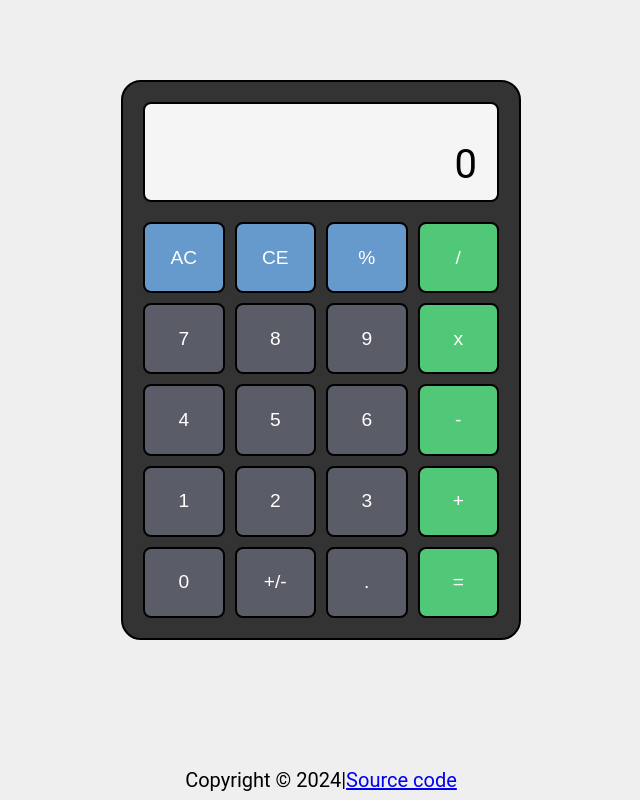
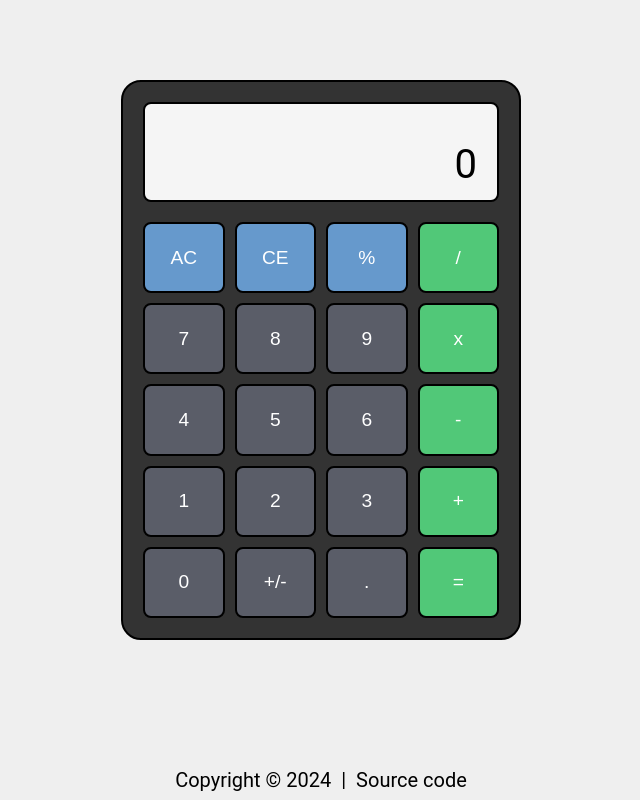
Before and after one commit to MaxDaniliuk/calculator, a plain HTML site: page index.html in a window 1280 px wide. Shown: the whole page, without its empty margins (319-959 px from the left). Drawn offline with Linux system fonts and the light colour scheme.

Commit message:
Apply css to the added link

```diff
--- a/style.css
+++ b/style.css
@@ -145,10 +145,20 @@ body {
 
 .footer {
     font-size: 20px;
-    bottom: 0;
+  /*  bottom: 0; */
     width: 100%;
     height: 2.5rem;
     display: flex;
     justify-content: center;
     align-items: center;
+    gap: 10px;
 }
+
+.footer a {
+    text-decoration: none;
+    color: #000000;
+}
+
+.footer a:hover {
+    font-weight: bold;
+}
```
